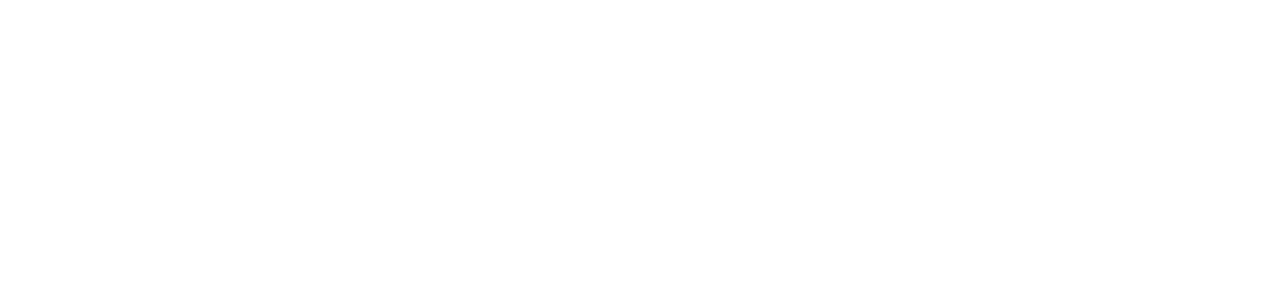
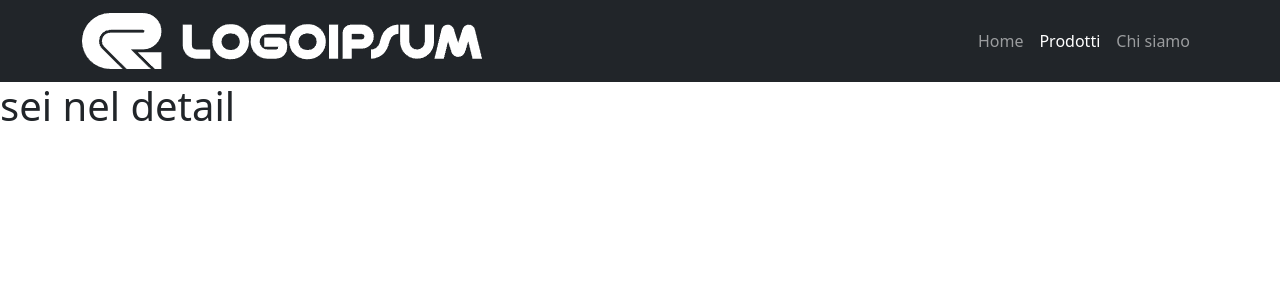
Before and after one commit to CesareFortunato/react-router, a React (Vite) app: page /products/1 in a window 1280 px wide. Before the commit this address had no page. Shown: the top 300 px of the page. Built offline with nearby package versions, Linux system fonts and the light colour scheme.

Commit message:
feat: card link + new component itemDetail

```diff
--- a/src/App.jsx
+++ b/src/App.jsx
@@ -6,6 +6,7 @@
 import HomePage from "./pages/HomePage";
 import AboutUs from "./pages/AboutUs";
 import Products from "./pages/Products";
+import ItemDetail from "./components/ItemDetail";
 
 function App() {
 
@@ -15,8 +16,9 @@
       <Routes>
         <Route element={<DefaultLayout />}>
           <Route path="/" element={<HomePage />} />
-          <Route path="/AboutUs" element={<AboutUs />} />
-          <Route path="/Products" element={<Products />} />
+          <Route path="/aboutUs" element={<AboutUs />} />
+          <Route path="/products" element={<Products />} />
+          <Route path="/products/:id" element={<ItemDetail />} />
         </Route>
 
       </Routes>
--- a/src/components/CardItem.jsx
+++ b/src/components/CardItem.jsx
@@ -1,13 +1,16 @@
 import Card from 'react-bootstrap/Card';
 import ListGroup from 'react-bootstrap/ListGroup';
+import { Link } from 'react-router-dom';
 
 
 function CardItem(props) {
 
   return (
+    <Link className="text-decoration-none text-reset" to={`/products/${props.id}`}>
       <Card className="h-100 bg-dark text-light border-secondary shadow-sm" style={{ width: '18rem' }}>
         <Card.Img variant="top" src={props.image} className="bg-light p-3"
-      style={{ height: "220px", objectFit: "contain" }}/>
+          style={{ height: "220px", objectFit: "contain" }} />
+
         <Card.Body className="d-flex flex-column">
           <Card.Title className="fs-6">{props.title}</Card.Title>
           <Card.Text className="text-secondary small">
@@ -18,6 +21,7 @@
           <ListGroup.Item className="bg-dark text-light border-secondary fw-semibold">{props.price}</ListGroup.Item>
         </ListGroup>
       </Card>
+    </Link>
   );
 
 
--- /dev/null
+++ b/src/components/ItemDetail.jsx
@@ -0,0 +1,15 @@
+
+
+function ItemDetail() {
+
+  return (
+
+    <h1>
+        sei nel detail
+    </h1>
+
+
+  )
+}
+
+export default ItemDetail
--- a/src/components/MainNav.jsx
+++ b/src/components/MainNav.jsx
@@ -32,7 +32,7 @@
 
             <li className="nav-item">
               <NavLink
-                to="/Products"
+                to="/products"
                 className={({ isActive }) =>
                   isActive ? "nav-link active" : "nav-link"
                 }
@@ -43,7 +43,7 @@
 
             <li className="nav-item">
               <NavLink
-                to="/AboutUs"
+                to="/aboutUs"
                 className={({ isActive }) =>
                   isActive ? "nav-link active" : "nav-link"
                 }
--- a/src/pages/HomePage.jsx
+++ b/src/pages/HomePage.jsx
@@ -33,7 +33,7 @@
             Vestiti, elettronica e gioielli: scegli il tuo prossimo acquisto.
           </p>
 
-          <Link to="/Products" className="btn btn-primary btn-lg">
+          <Link to="/products" className="btn btn-primary btn-lg">
             Vai ai prodotti
           </Link>
         </div>
--- a/src/pages/Products.jsx
+++ b/src/pages/Products.jsx
@@ -25,6 +25,7 @@
                         desc={product.description}
                         price={product.price}
                         image={product.image}
+                        id={product.id}
                     />
                 </div>
             ))}
```
Lines whose indentation alone changed are shown as unchanged.
